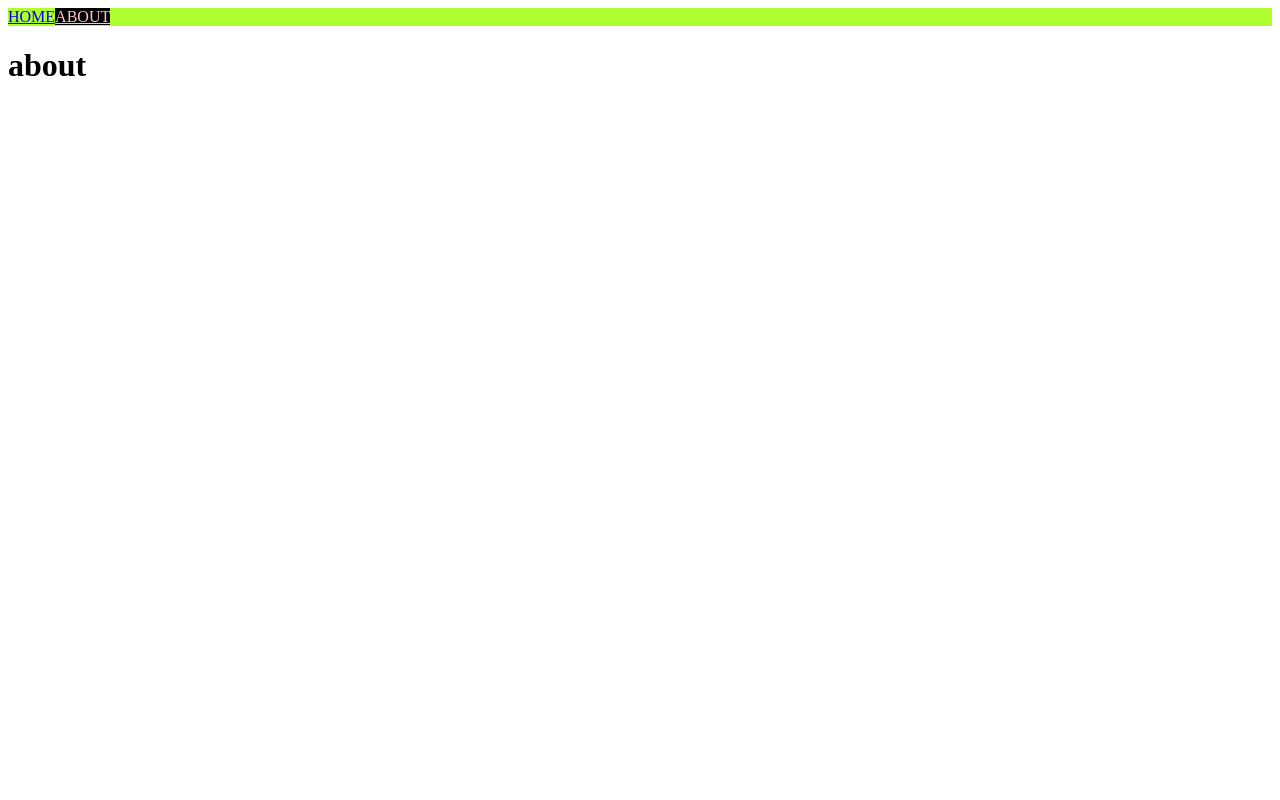
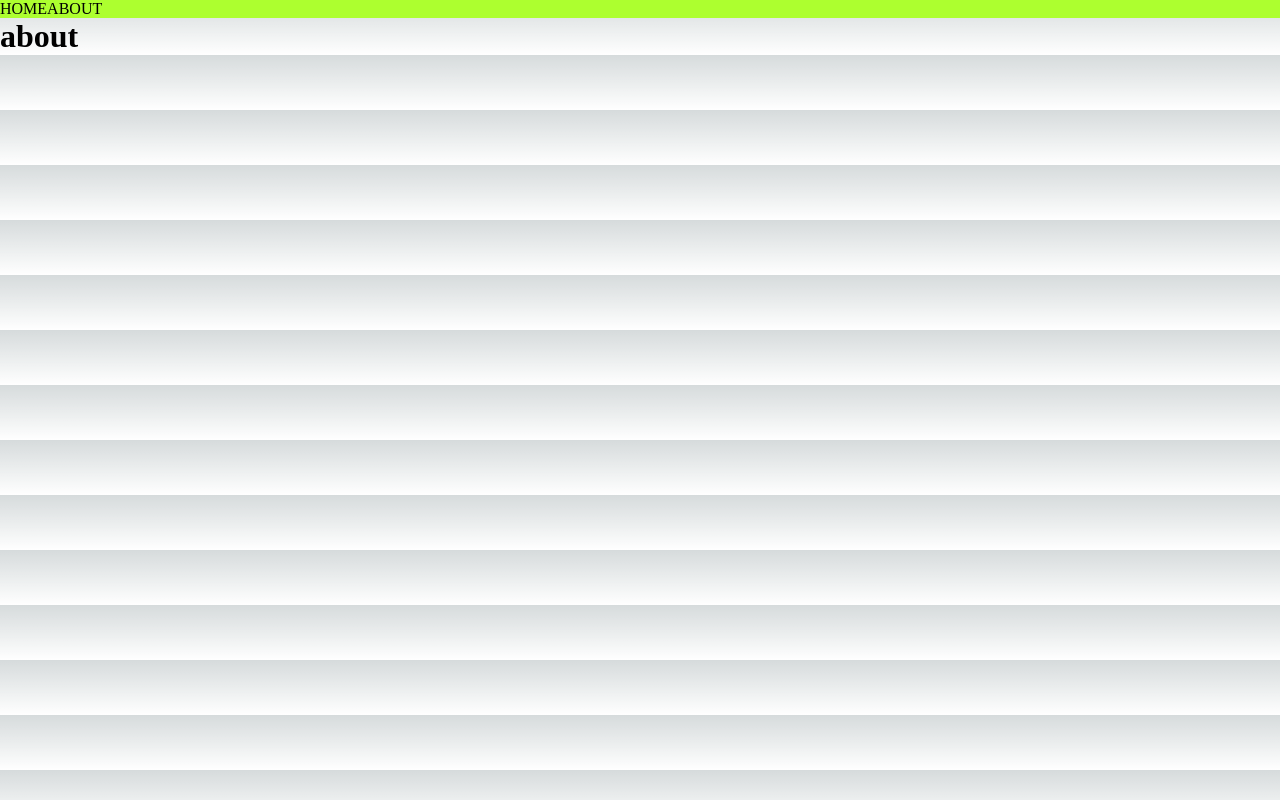
Before and after one commit to uuuujin/Laravel_test, a Next.js app: page /about in a window 1280 px wide. Built offline with nearby package versions, Linux system fonts and the light colour scheme.

Commit message:
#1.6 Custom App

```diff
--- a/components/NavBar.tsx
+++ b/components/NavBar.tsx
@@ -5,14 +5,14 @@
     const router = useRouter();
     return (
         <nav>
-            <a className={router.pathname === "/" ? "active" : ""}
+            <Link className={router.pathname === "/" ? "active" : ""}
                 href="/" >
                     HOME
-            </a>
-            <a className={router.pathname === "/about" ? "active" : ""}
+            </Link>
+            <Link className={router.pathname === "/about" ? "active" : ""}
                 href="/about" >
                     ABOUT
-            </a>
+            </Link>
             <style jsx>{`
               .active {
               color :pink;
--- /dev/null
+++ b/pages/_app.tsx
@@ -0,0 +1,11 @@
+import NavBar from "../components/NavBar";
+import "../styles/globals.css";
+
+export default function App({Component, pageProps}) {
+    return (
+        <>
+            <NavBar/>
+            <Component {...pageProps}/>
+        </>
+    );
+}
--- a/pages/about.tsx
+++ b/pages/about.tsx
@@ -3,7 +3,6 @@
 export default function Hihi(){
     return (
       <div>
-          <NavBar/>
           <h1>about</h1>
       </div>
     );
--- a/pages/index.tsx
+++ b/pages/index.tsx
@@ -1,11 +1,9 @@
 import {useState} from "react";
-import NavBar from "../components/NavBar";
 
 export default function Home() {
 
     return (
         <div>
-            <NavBar/>
             <h1 className="active">Hello</h1>
             <style jsx>{`
               a {
```
